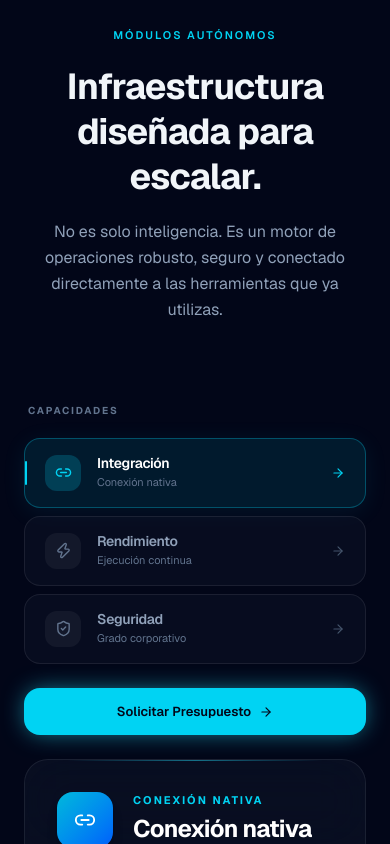
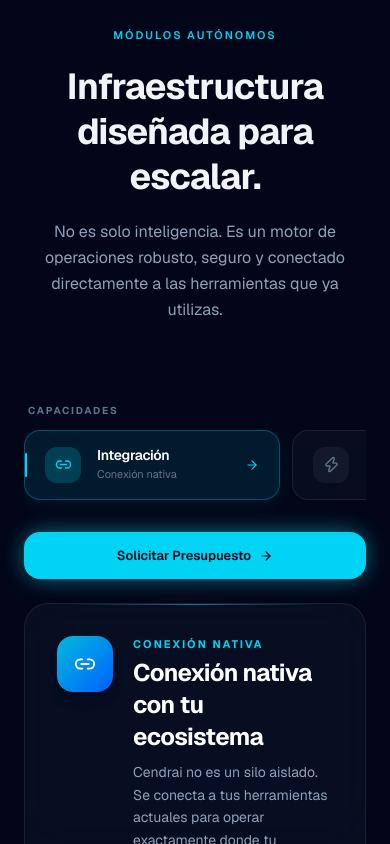
Before and after one commit to polnovejarque/cendrai-web, a React (Vite) app: page / in a window 390 px wide. Shown: the part 3183-4027 px from the top of the page. Built offline with nearby package versions, Linux system fonts and the light colour scheme.

Commit message:
style: comprehensive mobile responsiveness optimization across key components

```diff
--- a/src/components/BentoFeatures.tsx
+++ b/src/components/BentoFeatures.tsx
@@ -100,7 +100,7 @@ export default function BentoFeatures() {
 
           {/* ── Columna izquierda: Navegación ── */}
           <motion.div
-            className="flex flex-col gap-2"
+            className="flex flex-col"
             initial={{ opacity: 0, x: -20 }}
             whileInView={{ opacity: 1, x: 0 }}
             transition={{ duration: 0.6, ease: 'easeOut' }}
@@ -111,6 +111,7 @@ export default function BentoFeatures() {
               Capacidades
             </p>
 
+            <div className="flex flex-row lg:flex-col gap-3 lg:gap-2 overflow-x-auto pb-4 lg:pb-0 scrollbar-hide snap-x">
               {infrastructure.map((item) => {
                 const Icon = item.icon
                 const isActive = item.id === activeId
@@ -119,7 +120,7 @@ export default function BentoFeatures() {
                     key={item.id}
                     onClick={() => setActiveId(item.id)}
                     className={[
-                    'group relative w-full flex items-center gap-4 px-5 py-4 rounded-2xl border text-left transition-all duration-300 cursor-pointer select-none',
+                      'group relative shrink-0 snap-start w-64 lg:w-full flex items-center gap-4 px-5 py-4 rounded-2xl border text-left transition-all duration-300 cursor-pointer select-none',
                       isActive
                         ? 'bg-cyan-400/10 border-cyan-400/30 shadow-[0_4px_24px_rgba(34,211,238,0.08)]'
                         : 'bg-slate-900/40 border-white/[0.08] hover:border-white/20 hover:bg-slate-800/30',
@@ -163,6 +164,7 @@ export default function BentoFeatures() {
                 </button>
               )
             })}
+            </div>
 
             {/* CTA inferior */}
             <a
--- a/src/components/CendraiModal.tsx
+++ b/src/components/CendraiModal.tsx
@@ -71,7 +71,6 @@ export default function CendraiModal({ isOpen, onClose }: CendraiModalProps) {
           aria-modal="true"
           role="dialog"
         >
-          {/* Card — stopPropagation para que clicks internos no cierren */}
           <motion.div
             key="modal-card"
             variants={cardVariants}
@@ -79,7 +78,7 @@ export default function CendraiModal({ isOpen, onClose }: CendraiModalProps) {
             animate="visible"
             exit="exit"
             onClick={(e) => e.stopPropagation()}
-            className="relative w-full max-w-2xl max-h-[90vh] overflow-y-auto bg-slate-900/95 border border-slate-800 rounded-3xl shadow-[0_32px_80px_rgba(0,0,0,0.7)] ring-1 ring-white/[0.04]"
+            className="relative w-[90%] md:w-full max-w-2xl max-h-[85vh] overflow-y-auto bg-slate-900/95 border border-slate-800 rounded-3xl shadow-[0_32px_80px_rgba(0,0,0,0.7)] ring-1 ring-white/[0.04]"
           >
             {/* Top glow line */}
             <div
--- a/src/components/EscuadronSection.tsx
+++ b/src/components/EscuadronSection.tsx
@@ -102,7 +102,7 @@ export default function EscuadronSection() {
           <span className="inline-block text-[11px] font-semibold tracking-[0.18em] text-cyan-200 uppercase mb-4">
             Infraestructura Autónoma
           </span>
-          <h2 className="text-4xl md:text-5xl font-bold text-slate-100 tracking-tight max-w-2xl mx-auto leading-tight mb-6">
+          <h2 className="text-3xl md:text-5xl font-bold text-slate-100 tracking-tight max-w-2xl mx-auto leading-tight mb-6">
             Conoce a tu Escuadrón.
           </h2>
           <p className="mt-4 text-base text-slate-400 max-w-xl mx-auto leading-relaxed">
@@ -149,7 +149,7 @@ export default function EscuadronSection() {
                     <p className="text-[10px] font-bold tracking-[0.2em] uppercase mb-1 text-cyan-400">
                       {agent.role}
                     </p>
-                    <h3 className="text-2xl font-bold tracking-tight text-white">
+                    <h3 className="text-3xl md:text-4xl font-bold tracking-tight text-white">
                       {agent.name}
                     </h3>
                   </div>
@@ -239,7 +239,7 @@ function AgentDetailsPanel({ agent }: { agent: typeof agents[0] }) {
       animate={{ opacity: 1, scale: 1, filter: 'blur(0px)' }}
       exit={{ opacity: 0, scale: 0.95, filter: 'blur(10px)' }}
       transition={{ duration: 0.4, ease: "easeOut" }}
-      className="w-full bg-[#0B1120] border border-slate-800 rounded-[2rem] p-8 lg:p-10 shadow-[0_20px_50px_rgba(0,0,0,0.5)] flex flex-col h-full overflow-hidden relative"
+      className="w-full bg-[#0B1120] border border-slate-800 rounded-[2rem] p-6 lg:p-10 shadow-[0_20px_50px_rgba(0,0,0,0.5)] flex flex-col h-full overflow-hidden relative"
     >
       {/* Resplandor superior sutil */}
       <div className="absolute inset-x-0 top-0 h-40 pointer-events-none" style={{ background: 'radial-gradient(ellipse at 50% 0%, rgba(6,182,212,0.1) 0%, transparent 70%)' }} />
--- a/src/components/LogoTicker.tsx
+++ b/src/components/LogoTicker.tsx
@@ -43,9 +43,9 @@ export default function LogoTicker() {
               {[...companies, ...companies].map((company, index) => (
                 <div
                   key={index}
-                  className="px-12 flex items-center justify-center group cursor-default"
+                  className="px-6 md:px-12 flex items-center justify-center group cursor-default"
                 >
-                  <span className="text-slate-500 font-bold text-xl uppercase tracking-widest transition-colors duration-300 group-hover:text-cyan-400">
+                  <span className="text-slate-500 font-bold text-base md:text-xl uppercase tracking-widest transition-colors duration-300 group-hover:text-cyan-400">
                     {company}
                   </span>
                 </div>
```
Lines whose indentation alone changed are shown as unchanged.
